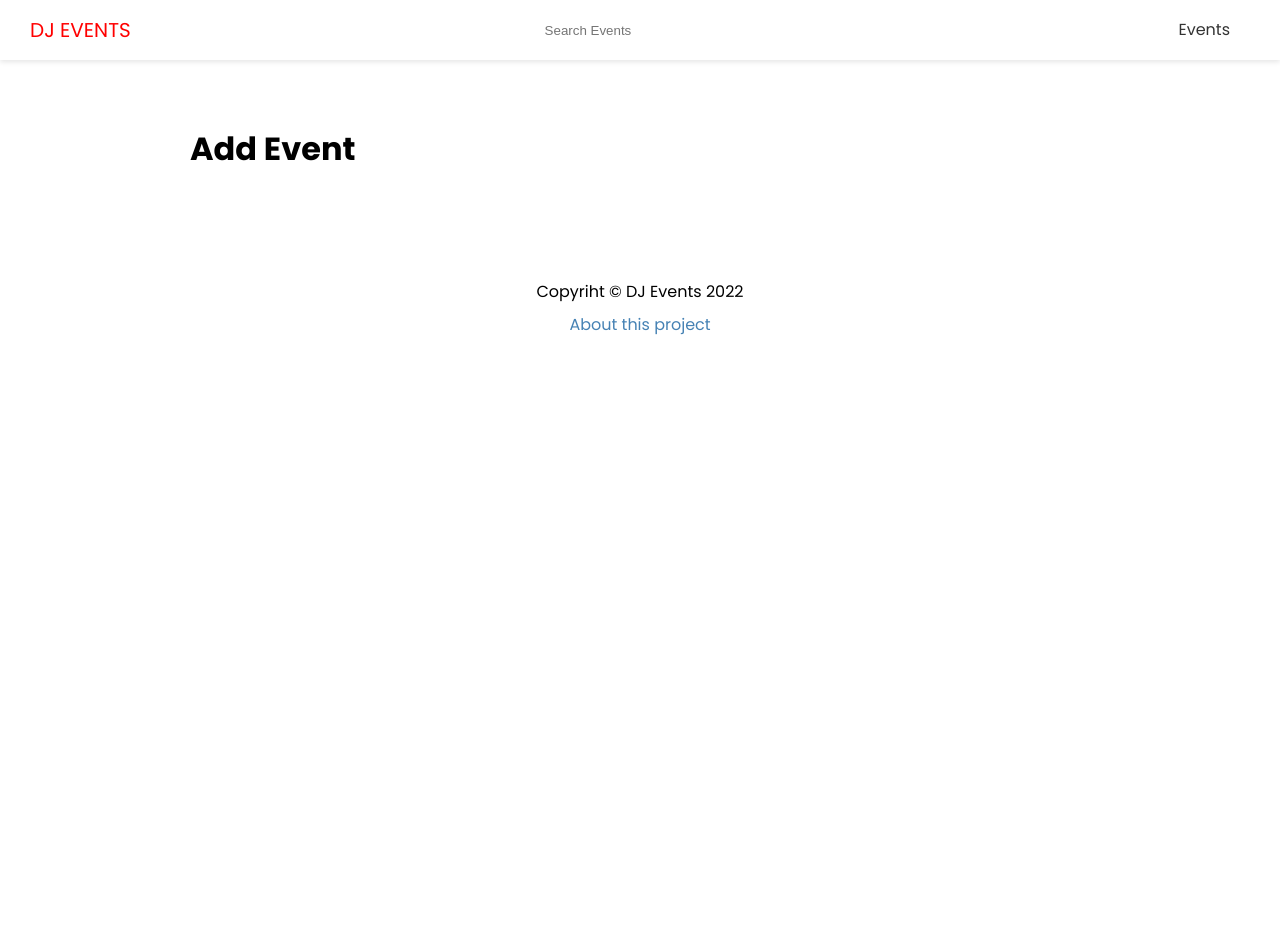
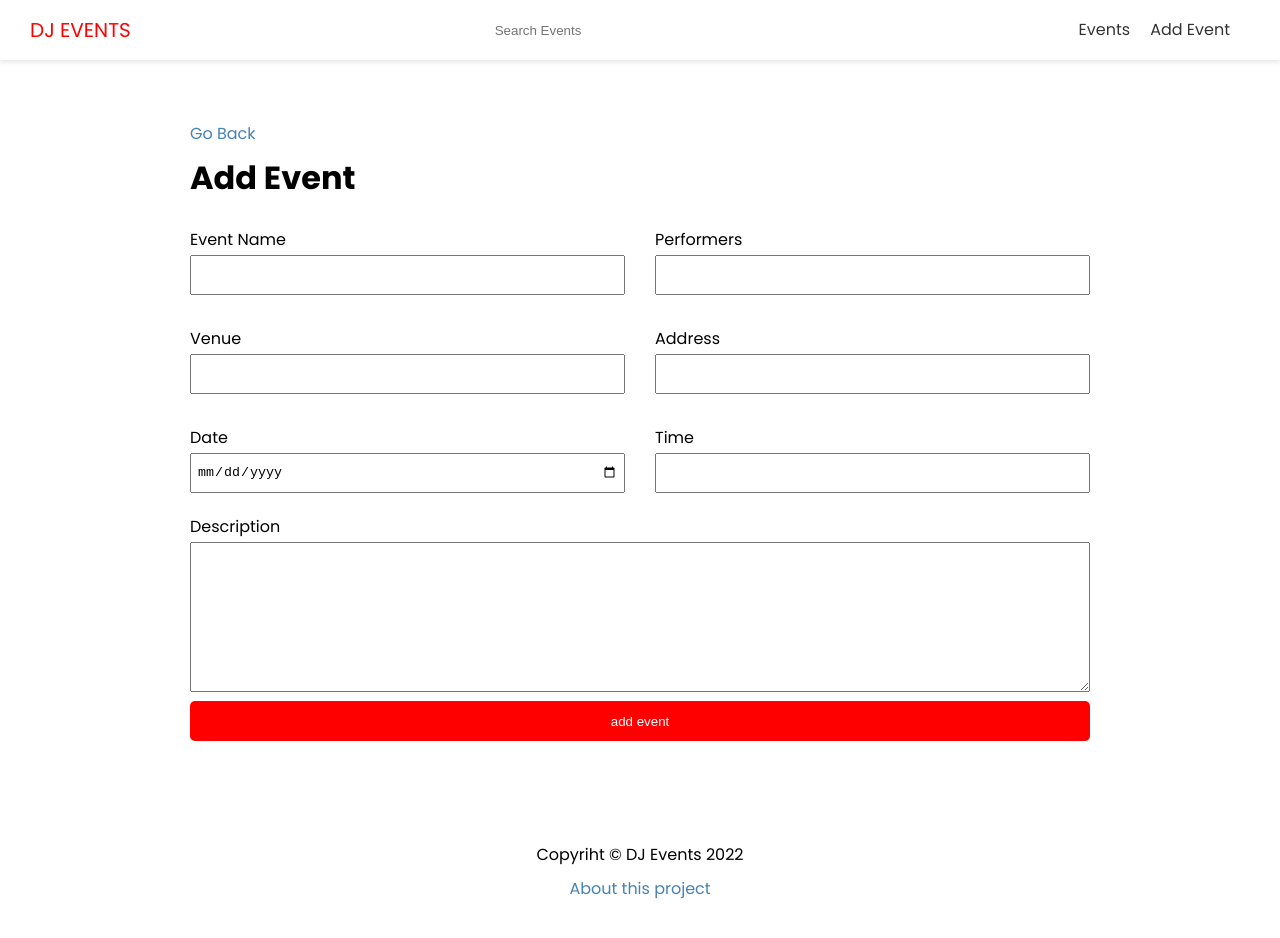
Before and after one commit to thornrae/next-frontend, a Next.js app: page /events/add in a window 1280 px wide. Shown: the top 938 px of the page. Before the commit the page ends 800 px from the top, so only its background shows below. Built offline with nearby package versions, Linux system fonts and the light colour scheme; no server answers.

Commit message:
added form to add page, console.log showing e.target.values submitted

```diff
--- a/components/Header.js
+++ b/components/Header.js
@@ -19,6 +19,11 @@
               <a>Events</a>
             </Link>
           </li>
+          <li>
+            <Link href="/events/add">
+              <a>Add Event</a>
+            </Link>
+          </li>
         </ul>
       </nav>
     </header>
--- a/pages/events/add.js
+++ b/pages/events/add.js
@@ -1,9 +1,119 @@
 import Layout from "@/components/Layout";
+import { useState } from "react";
+import { useRouter } from "next/router";
+import Link from "next/link";
+import { API_URL } from "@/config/index";
+import styles from "@/styles/Form.module.css";
 
 export default function AddEventPage() {
+  const [values, setValues] = useState({
+    name: "",
+    performers: "",
+    venue: "",
+    address: "",
+    date: "",
+    time: "",
+    description: "",
+  });
+
+  const router = useRouter();
+
+  const handleSubmit = (e) => {
+    e.preventDefault();
+    console.log(values);
+  };
+
+  const handleInputChange = (e) => {
+    const { name, value } = e.target;
+    setValues({ ...values, [name]: value });
+  };
+
   return (
     <Layout title="Add New Event">
+      <Link href="/events">Go Back</Link>
       <h1>Add Event</h1>
+
+      <form onSubmit={handleSubmit} className={styles.form}>
+        <div className={styles.grid}>
+          <div>
+            <label htmlFor="name">Event Name</label>
+            <input
+              type="text"
+              id="name"
+              name="name"
+              value={values.name}
+              onChange={handleInputChange}
+            />
+          </div>
+
+          <div>
+            <label htmlFor="performers">Performers</label>
+            <input
+              type="text"
+              id="performers"
+              name="performers"
+              value={values.performers}
+              onChange={handleInputChange}
+            />
+          </div>
+
+          <div>
+            <label htmlFor="venue">Venue</label>
+            <input
+              type="text"
+              id="venue"
+              name="venue"
+              value={values.venue}
+              onChange={handleInputChange}
+            />
+          </div>
+
+          <div>
+            <label htmlFor="address">Address</label>
+            <input
+              type="text"
+              id="address"
+              name="address"
+              value={values.address}
+              onChange={handleInputChange}
+            />
+          </div>
+
+          <div>
+            <label htmlFor="date">Date</label>
+            <input
+              type="date"
+              id="date"
+              name="date"
+              value={values.date}
+              onChange={handleInputChange}
+            />
+          </div>
+
+          <div>
+            <label htmlFor="time">Time</label>
+            <input
+              type="text"
+              id="time"
+              name="time"
+              value={values.time}
+              onChange={handleInputChange}
+            />
+          </div>
+        </div>
+
+        <div>
+          <label htmlFor="name">Description</label>
+          <textarea
+            type="text"
+            id="description"
+            name="description"
+            value={values.description}
+            onChange={handleInputChange}
+          />
+        </div>
+        <input type="submit" value="add event" className="btn" />
+      </form>
     </Layout>
   );
 }
--- /dev/null
+++ b/styles/Form.module.css
@@ -0,0 +1,40 @@
+.form label {
+  display: block;
+}
+
+.form input {
+  width: 100%;
+  height: 40px;
+  padding: 5px;
+}
+
+.form textarea {
+  width: 100%;
+  height: 150px;
+}
+
+.form input [type='submit'] {
+  display: block;
+  width: 100%;
+  margin: 20px 0 30px;
+
+}
+
+.form .file {
+  border: 1px #ccc solid;
+  background-color: #f4f4f4;
+  padding: 10px;
+}
+
+.grid {
+  display: grid;
+  grid-template-columns: 1fr 1fr;
+  gap: 30px;
+  margin-bottom: 20px;
+}
+
+@media (max-width: 600px) {
+  .grid {
+    grid-template-columns: 1fr;
+  }
+}
```
